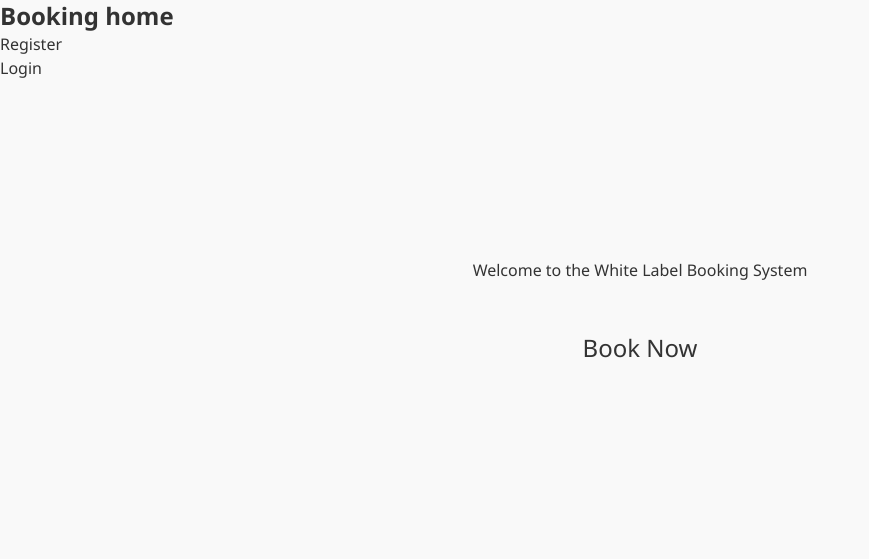
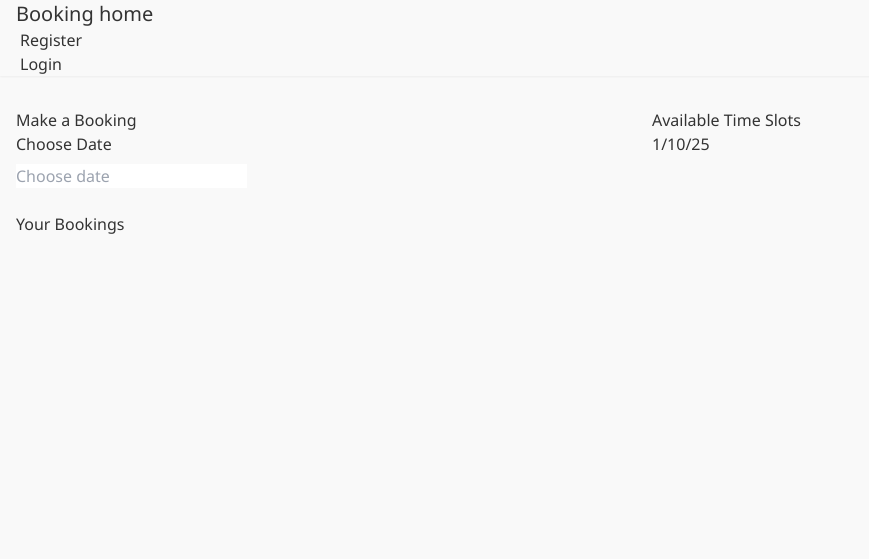
Before and after one commit to SandyWyper/White-Label-Booking-System, a Django app: page / in a window 1280 px wide. Shown: the top 559 px of the page, without its empty margins (0-869 px from the left). Run offline with Django 4.2, Linux system fonts and the light colour scheme; data that the repository does not hold is empty; some libraries are stand-ins or nearby versions.

Commit message:
Update requirements and templates for improved styling and functionality
- Added new dependencies including `arrow`, `django-browser-reload`, and `rich` to `requirements.txt`.
- Enhanced the `available-time-slots.html` template with a date header.
- Refactored `index.html` for better layout and styling consistency.
- Updated `base.html` to improve navigation and message display.
- Modified `home.html`, `login.html`, `logout.html`, and `signup.html` to use a consistent base template and improved button styles.
- Introduced new CSS styles for typography and layout in `styles.css`.

```diff
--- a/bookings/templates/available-time-slots.html
+++ b/bookings/templates/available-time-slots.html
@@ -1,5 +1,6 @@
 <div>
     <h1>Available Time Slots</h1>
+    <h3 id="bookings-date">1/10/25</h3>
     <div id="booking-confirmation"
          class="booking-confirmation"
          style="display: none">
--- a/bookings/templates/index.html
+++ b/bookings/templates/index.html
@@ -1,23 +1,21 @@
 {% extends "base.html" %}
 {% block content %}
-    <div>
-        <div>
-            <h1>Bookings</h1>
-            <label for="choose-date">Choose Date</label>
-            <input id="choose-date"
-                   type="text"
-                   placeholder="Choose date"
-                   style="width: 200px;
-                          height: 30px"
-                   data-id="datetime"
-                   autocomplete="off">
+    <div class="flex flex-col gap-6 md:flex-row">
+        <div class="w-full md:w-1/2">
+            <h1>Make a Booking</h1>
+            <div class="flex flex-col gap-2 mb-6">
+                <label for="choose-date" class="label">Choose Date</label>
+                <input id="choose-date"
+                       type="text"
+                       placeholder="Choose date"
+                       class="input cursor-pointer"
+                       data-id="datetime"
+                       autocomplete="off">
+            </div>
         </div>
-        <div>
+        <div class="w-full md:w-1/2">
             <!-- // bookings slots -->
-            <h3 id="bookings-date">1/10/25</h3>
-            <div id="bookings-slots" style="border: 1px solid black; padding: 1rem; ">
-                {% include "available-time-slots.html" %}
-            </div>
+            <div id="bookings-slots">{% include "available-time-slots.html" %}</div>
         </div>
     </div>
     <div id="user-bookings-section">{% include "user-bookings.html" %}</div>
--- a/templates/account/login.html
+++ b/templates/account/login.html
@@ -1,4 +1,4 @@
-{% extends "account/base_entrance.html" %}
+{% extends "base.html" %}
 {% load i18n %}
 {% load allauth account %}
 {% block head_title %}
@@ -27,9 +27,7 @@
 {{ redirect_field }}
 {% endslot %}
 {% slot actions %}
-                {% element button type="submit" tags="prominent,login" %}
-                    {% trans "Sign In" %}
-                {% endelement %}
+<button type="submit" class="btn btn-primary">{% trans "Sign In" %}</button>
 {% endslot %}
 {% endelement %}
 {% endif %}
--- a/templates/account/logout.html
+++ b/templates/account/logout.html
@@ -1,4 +1,4 @@
-{% extends "account/base_manage.html" %}
+{% extends "base.html" %}
 {% load allauth i18n %}
 {% block head_title %}
     {% trans "Sign Out" %}
@@ -17,9 +17,7 @@
 {{ redirect_field }}
 {% endslot %}
 {% slot actions %}
-            {% element button type="submit" %}
-                {% trans 'Sign Out' %}
-            {% endelement %}
+<button type="submit" class="btn btn-primary">{% trans 'Sign Out' %}</button>
 {% endslot %}
 {% endelement %}
 {% endblock content %}
--- a/templates/account/signup.html
+++ b/templates/account/signup.html
@@ -1,4 +1,4 @@
-{% extends "account/base_entrance.html" %}
+{% extends "base.html" %}
 {% load allauth i18n %}
 {% block head_title %}
     {% trans "Signup" %}
@@ -26,9 +26,7 @@
 {{ redirect_field }}
 {% endslot %}
 {% slot actions %}
-                {% element button tags="prominent,signup" type="submit" %}
-                    {% trans "Sign Up" %}
-                {% endelement %}
+<button type="submit" class="btn btn-primary">{% trans "Sign Up" %}</button>
 {% endslot %}
 {% endelement %}
 {% endif %}
--- a/templates/base.html
+++ b/templates/base.html
@@ -19,13 +19,21 @@
   </head>
   <body>
     <!-- Navigation -->
-    <nav>
-      <div>
-        <div>
-          <div>
-            <a href="{% url 'home' %}" class="text-2xl font-bold">Booking home</a>
+    <nav class="bg-base-100 shadow-sm px-4">
+      <div class="container navbar mx-auto">
+        <div class="flex-1">
+          <a href="/" class="link link-hover text-xl">Booking home</a>
         </div>
-          <ul>
+        <div class="flex-none">
+          <ul class="menu menu-horizontal px-1 mb-0">
+            <details class="md:hidden relative cursor-pointer">
+              <summary>Menu</summary>
+              <ul class="bg-base-100 rounded-t-none p-2 absolute top-10 right-0 w-max z-10 shadow-lg">
+                {% if user.is_staff %}
+                  <li>
+                    <a href="/staff-dashboard/">Staff Dashboard</a>
+                  </li>
+                {% endif %}
                 {% if user.is_authenticated %}
                   <li>
                     <a href="{% url 'account_logout' %}">Logout</a>
@@ -39,13 +47,36 @@
                   </li>
                 {% endif %}
               </ul>
+            </details>
+            {% if user.is_staff %}
+              <li class="hidden md:block">
+                <a href="/staff-dashboard/">Staff Dashboard</a>
+              </li>
+            {% endif %}
+            {% if user.is_authenticated %}
+              <li class="hidden md:block">
+                <a href="{% url 'account_logout' %}">Logout</a>
+              </li>
+            {% else %}
+              <li class="hidden md:block">
+                <a href="{% url 'account_signup' %}">Register</a>
+              </li>
+              <li class="hidden md:block">
+                <a href="{% url 'account_login' %}">Login</a>
+              </li>
+            {% endif %}
+          </ul>
         </div>
       </div>
     </nav>
     {% if messages %}
+      <div class="toast toast-top toast-center">
         {% for message in messages %}<div class="alert alert-{{ message.tags }}">{{ message }}</div>{% endfor %}
+      </div>
     {% endif %}
+    <main class="container mx-auto px-4 py-8">
       {% block content %}this is default block content{% endblock %}
+    </main>
     {% block extra_js %}{% endblock %}
   </body>
 </html>
--- a/templates/home.html
+++ b/templates/home.html
@@ -1,16 +1,20 @@
 {% extends "base.html" %}
 {% load static %}
-
 {% block title %}Welcome to White Label Booking System{% endblock %}
-
 {% block content %}
-<div class="container" style="display: flex; flex-direction: column; align-items: center; justify-content: center; min-height: 60vh;">
-    <h1>Welcome to the White Label Booking System</h1>
-    <div style="margin-top: 2rem; display: flex; gap: 2rem;">
-        <a href="/bookings/" class="btn btn-primary" style="font-size: 1.5rem; padding: 1rem 2rem;">Book Now</a>
-    {% if user.is_staff %}
-    <a href="/bookings/staff-dashboard/" class="btn btn-secondary" style="font-size: 1.5rem; padding: 1rem 2rem;">Staff Dashboard</a>
-    {% endif %}
+    <div class="container">
+        <h1>Welcome to the White Label Booking System</h1>
+        <div style="margin-top: 2rem; display: flex; gap: 2rem;">
+            <a href="/bookings/"
+               class="btn btn-primary"
+               style="font-size: 1.5rem;
+                      padding: 1rem 2rem">Book Now</a>
+            {% if user.is_staff %}
+                <a href="/bookings/staff-dashboard/"
+                   class="btn btn-secondary"
+                   style="font-size: 1.5rem;
+                          padding: 1rem 2rem">Staff Dashboard</a>
+            {% endif %}
+        </div>
     </div>
-</div>
 {% endblock %}
--- a/white_label_booking/urls.py
+++ b/white_label_booking/urls.py
@@ -23,8 +23,8 @@ from . import views
 urlpatterns = [
     path('admin/', admin.site.urls),
     path('accounts/', include('allauth.urls')),
-    path('', views.home, name='home'),
-    path('bookings/', include("bookings.urls")),
+    # path('', views.home, name='home'),
+    path('', include("bookings.urls")),
 ]
 
 if settings.DEBUG:
```
Also changed, not shown: requirements.txt (+17 -0 lines), theme/static_src/src/styles.css (+150 -0 lines). Lines whose indentation alone changed are shown as unchanged.
